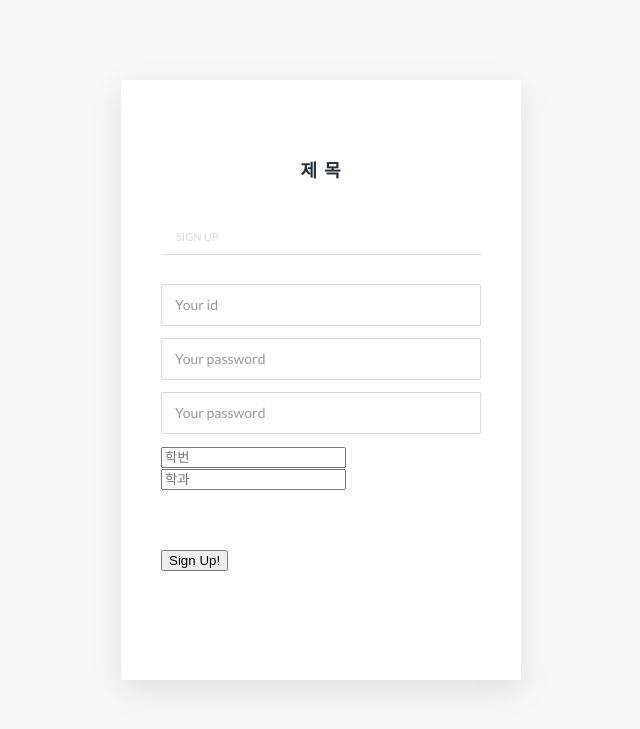
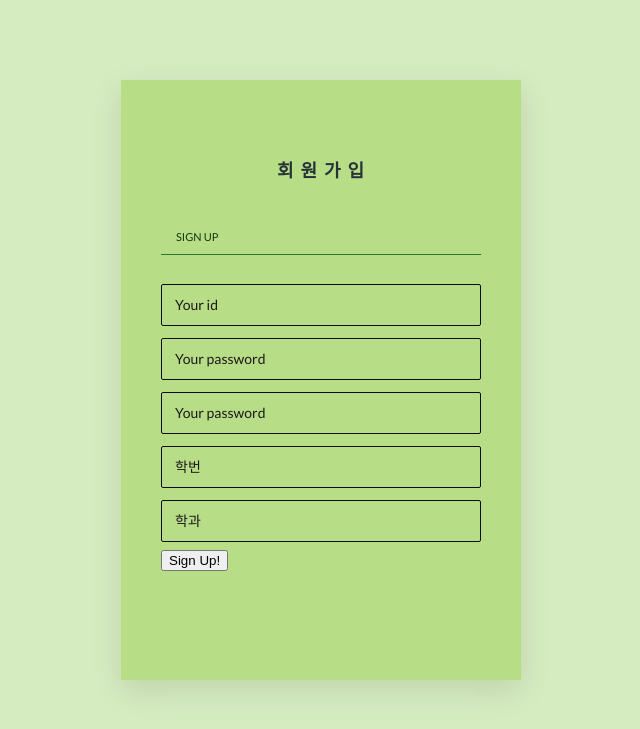
Before and after one commit to acdacd66/eatwithme, a Django app: page /account/signup in a window 1280 px wide. Shown: the top 729 px of the page, without its empty margins (319-959 px from the left). Run offline with Django 3.2, Linux system fonts and the light colour scheme; some libraries are stand-ins or nearby versions.

Commit message:
마이페이지, 회원가입 디자인 수정

```diff
--- a/account/templates/signup.html
+++ b/account/templates/signup.html
@@ -23,7 +23,7 @@
 
         body {
             font-family: 'Lato', sans-serif;
-            background-color: #f8f8f8;
+            background-color: #d5ebc0;
         }
 
         body .container {
@@ -32,9 +32,9 @@
             width: 400px;
             height: 600px;
             margin: 80px auto 0;
-            background-color: #ffffff;
+            background-color: #b8dd87;
             -moz-box-shadow: rgba(0, 0, 0, 0.1) 0px 10px 30px;
-            -webkit-box-shadow: rgba(0, 0, 0, 0.1) 0px 10px 30px;
+            -webkit-box-shadow: rgba(25, 56, 4, 0.1) 0px 10px 30px;
             box-shadow: rgba(0, 0, 0, 0.1) 0px 10px 30px;
         }
 
@@ -65,7 +65,7 @@
         body .container .tabs {
             width: 100%;
             margin-bottom: 29px;
-            border-bottom: 1px solid #d9d9d9;
+            border-bottom: 1px solid #257a31;
         }
 
         body .container .tabs .tab {
@@ -74,7 +74,7 @@
             padding: 20px 15px 10px;
             cursor: pointer;
             letter-spacing: 0;
-            border-bottom: 1px solid #d9d9d9;
+            border-bottom: 1px solid #257a31;
             -moz-user-select: -moz-none;
             -ms-user-select: none;
             -webkit-user-select: none;
@@ -86,7 +86,7 @@
             font-size: 11px;
             text-decoration: none;
             text-transform: uppercase;
-            color: #d9d9d9;
+            color: #113a09;
             transition: all 0.1s ease-in-out;
         }
 
@@ -124,6 +124,30 @@
             animation: slideIn 0.6s cubic-bezier(0.37, 0.82, 0.2, 1);
         }
 
+        body .container .content label:nth-of-type(4),
+        body .container .content input:nth-of-type(4),
+        body .container .content .more:nth-of-type(4) {
+            -moz-animation: slideIn 0.7s cubic-bezier(0.37, 0.82, 0.2, 1);
+            -webkit-animation: slideIn 0.7s cubic-bezier(0.37, 0.82, 0.2, 1);
+            animation: slideIn 0.7s cubic-bezier(0.37, 0.82, 0.2, 1);
+        }
+
+        body .container .content label:nth-of-type(5),
+        body .container .content input:nth-of-type(5),
+        body .container .content .more:nth-of-type(5) {
+            -moz-animation: slideIn 0.8s cubic-bezier(0.37, 0.82, 0.2, 1);
+            -webkit-animation: slideIn 0.8s cubic-bezier(0.37, 0.82, 0.2, 1);
+            animation: slideIn 0.8s cubic-bezier(0.37, 0.82, 0.2, 1);
+        }
+
+        body .container .content label:nth-of-type(6),
+        body .container .content input:nth-of-type(6),
+        body .container .content .more:nth-of-type(6) {
+            -moz-animation: slideIn 0.8s cubic-bezier(0.37, 0.82, 0.2, 1);
+            -webkit-animation: slideIn 0.8s cubic-bezier(0.37, 0.82, 0.2, 1);
+            animation: slideIn 0.8s cubic-bezier(0.37, 0.82, 0.2, 1);
+        }
+
         body .container .content label {
             font-size: 12px;
             color: #263238;
@@ -144,8 +168,8 @@
             height: 42px;
             margin-bottom: 12px;
             padding: 16px 13px;
-            color: #999999;
-            border: 1px solid #d9d9d9;
+            color: #141313;
+            border: 1px solid #0f0d0d;
             background: transparent;
             -moz-border-radius: 2px;
             -webkit-border-radius: 2px;
@@ -154,30 +178,30 @@
 
         body .container .content input.inpt::-webkit-input-placeholder {
             font-size: 14px;
-            color: #999999;
+            color: #1b1a1a;
             font-family: 'Lato', sans-serif;
         }
 
         body .container .content input.inpt:-moz-placeholder {
             font-size: 14px;
-            color: #999999;
+            color: #0a0909;
             font-family: 'Lato', sans-serif;
         }
 
         body .container .content input.inpt::-moz-placeholder {
             font-size: 14px;
-            color: #999999;
+            color: #181313;
             font-family: 'Lato', sans-serif;
         }
 
         body .container .content input.inpt:-ms-input-placeholder {
             font-size: 14px;
-            color: #999999;
+            color: #0a0a0a;
             font-family: 'Lato', sans-serif;
         }
 
         body .container .content input.inpt:focus {
-            border-color: #999999;
+            border-color: #0a0a0a;
         }
 
         body .container .content input.submit {
@@ -200,7 +224,7 @@
 
         body .container .content input.submit:hover {
             background-color: #263238;
-            color: #ffffff;
+            color: #0f0e0e;
             -moz-transition: all 0.2s;
             -o-transition: all 0.2s;
             -webkit-transition: all 0.2s;
@@ -243,7 +267,7 @@
             -webkit-border-radius: 2px;
             border-radius: 2px;
             background: transparent;
-            border: 1px solid #d9d9d9;
+            border: 1px solid #537526;
             width: 11px;
             height: 11px;
             margin: -2px 8px 0 0;
@@ -265,7 +289,7 @@
             margin-top: 20px;
             text-align: center;
             text-decoration: none;
-            color: #999999;
+            color: #2e4d07;
         }
 
         body .container .content .submit-wrap a:hover {
@@ -309,7 +333,7 @@
             position: absolute;
             right: 0;
             bottom: 0;
-            color: #999999;
+            color: #bcec8e;
             font-size: 14px;
             margin: 0 10px 10px 0;
         }
@@ -328,7 +352,7 @@
 
     <section class="container">
         <article class="half">
-            <h1>제목</h1>
+            <h1>회원가입</h1>
             <div class="tabs">
                 <span class="tab signup"><a href="#signup">Sign up</a></span>
             </div>
@@ -343,15 +367,17 @@
                         <label for="email">Your id</label>
                         <input type="password" name="password1" id="password" class="inpt" required="required"
                             placeholder="Your password">
-                            <input type="password" name="password2" id="password" class="inpt" required="required"
+                        <label for="password">Your password</label>
+                        <input type="password" name="password2" id="password" class="inpt" required="required"
                             placeholder="Your password">
                         <label for="password">Your password</label>
-                        <input type="text" name="code"  required="required"
+                        <input type="text" name="code"  class="inpt" required="required"
                             placeholder="학번">
                         <label for="text">학번</label>
-                        <input type="text" name="department" required="required"
+                        <input type="text" name="department" class="inpt" required="required"
                             placeholder="학과">
                         <label for="text">학과</label>
+                        <br>
                         <br>
                         <br>
 
```
Also changed, not shown: account/templates/mypage.html (+56 -11 lines), main/templates/home.html (+4 -3 lines), db.sqlite3.
